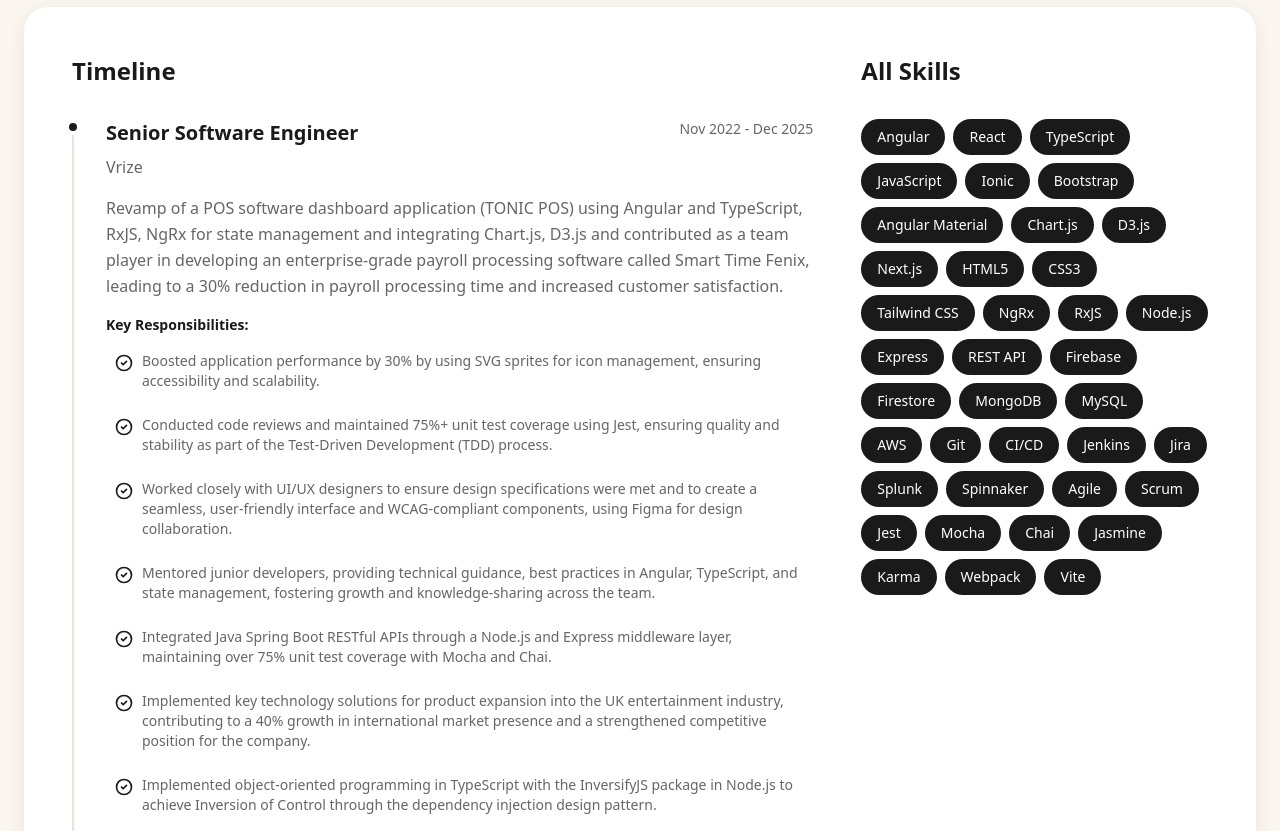
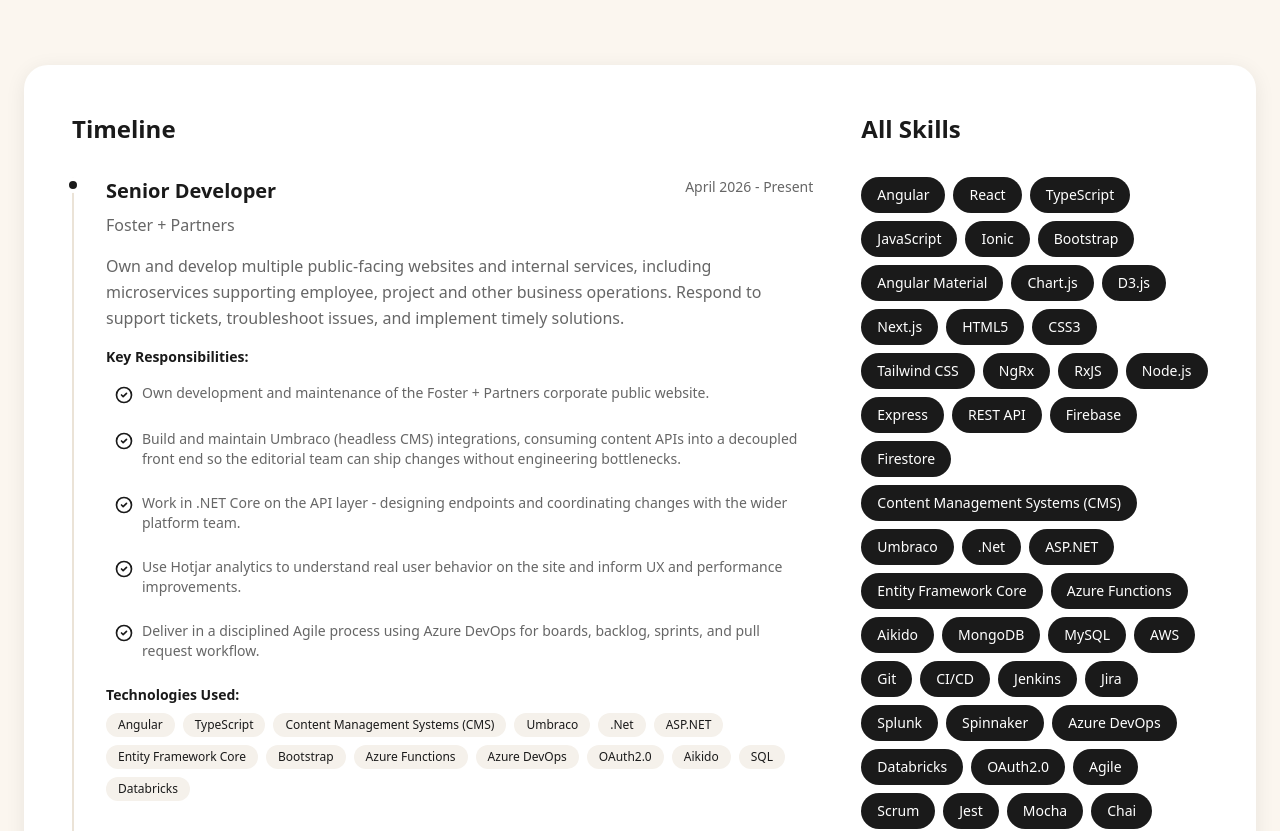
Before and after one commit to jitto21/portfolio-react, a React (Vite) app: page / in a window 1280 px wide. Shown: the part 1845-2676 px from the top of the page. Built offline with nearby package versions, Linux system fonts and the light colour scheme; no server answers; what @posthog/react would draw is missing.

Commit message:
Add new experience in the uk

```diff
--- a/src/components/About.tsx
+++ b/src/components/About.tsx
@@ -2,6 +2,7 @@ import protfolioImg from '../../src/assets/portfolio-dp.jpg';
 
 const About = () => {
   const experiences = [
+    { role: 'Senior Developer', company: 'at Foster + Partners', period: 'April 2026 - Present' },
     { role: 'Senior Software Engineer', company: 'at Vrize', period: 'Nov 2022 - Dec 2025' },
     { role: 'Front end developer', company: 'at Cognizant Technology Solutions', period: 'Dec 2019 - Oct 2022' },
   ];
--- a/src/components/Experience.tsx
+++ b/src/components/Experience.tsx
@@ -12,6 +12,21 @@ const Experience = () => {
   const workExperiences: WorkExperience[] = [
     {
       id: 1,
+      company: 'Foster + Partners',
+      role: 'Senior Developer',
+      period: 'April 2026 - Present',
+      description: 'Own and develop multiple public-facing websites and internal services, including microservices supporting employee, project and other business operations. Respond to support tickets, troubleshoot issues, and implement timely solutions.',
+      responsibilities: [
+        'Own development and maintenance of the Foster + Partners corporate public website.',
+        'Build and maintain Umbraco (headless CMS) integrations, consuming content APIs into a decoupled front end so the editorial team can ship changes without engineering bottlenecks.',
+        'Work in .NET Core on the API layer - designing endpoints and coordinating changes with the wider platform team.',
+        'Use Hotjar analytics to understand real user behavior on the site and inform UX and performance improvements.',
+        'Deliver in a disciplined Agile process using Azure DevOps for boards, backlog, sprints, and pull request workflow.',
+      ],
+      skills: ['Angular', 'TypeScript', 'Content Management Systems (CMS)', 'Umbraco', '.Net', 'ASP.NET', 'Entity Framework Core', 'Bootstrap', 'Azure Functions', 'Azure DevOps', 'OAuth2.0', 'Aikido', 'SQL', 'Databricks'],
+    },
+    {
+      id: 2,
       company: 'Vrize',
       role: 'Senior Software Engineer',
       period: 'Nov 2022 - Dec 2025',
@@ -28,7 +43,7 @@ const Experience = () => {
       skills: ['Angular', 'TypeScript', 'NgRx', 'RxJS', 'Jest', 'Mocha', 'Chai', 'Node.JS', 'Express', 'Inversify', 'Bootstrap', 'Angular Material', 'SVG sprite', 'D3.js', 'Chart.js'],
     },
     {
-      id: 2,
+      id: 3,
       company: 'Cognizant Technology Solutions',
       role: 'Front End Developer',
       period: 'Dec 2019 - Oct 2022',
@@ -48,13 +63,13 @@ const Experience = () => {
     'Angular', 'React', 'TypeScript', 'JavaScript', 'Ionic', 'Bootstrap', 'Angular Material', 'Chart.js', 'D3.js', 'Next.js', 'HTML5', 'CSS3', 'Tailwind CSS',
     'NgRx', 'RxJS',
     // Backend
-    'Node.js', 'Express', 'REST API', 'Firebase', 'Firestore',
+    'Node.js', 'Express', 'REST API', 'Firebase', 'Firestore', 'Content Management Systems (CMS)', 'Umbraco', '.Net', 'ASP.NET', 'Entity Framework Core', 'Azure Functions', 'Aikido',
     // Database
     'MongoDB', 'MySQL',
     // DevOps & Tools
-    'AWS', 'Git', 'CI/CD', 'Jenkins', 'Jira', 'Splunk', 'Spinnaker',
+    'AWS', 'Git', 'CI/CD', 'Jenkins', 'Jira', 'Splunk', 'Spinnaker', 'Azure DevOps', 'Databricks',
     // Others
-    'Agile', 'Scrum', 'Jest', 'Mocha', 'Chai', 'Jasmine', 'Karma', 'Webpack', 'Vite',
+    'OAuth2.0', 'Agile', 'Scrum', 'Jest', 'Mocha', 'Chai', 'Jasmine', 'Karma', 'Webpack', 'Vite',
   ];
 
   return (
```
